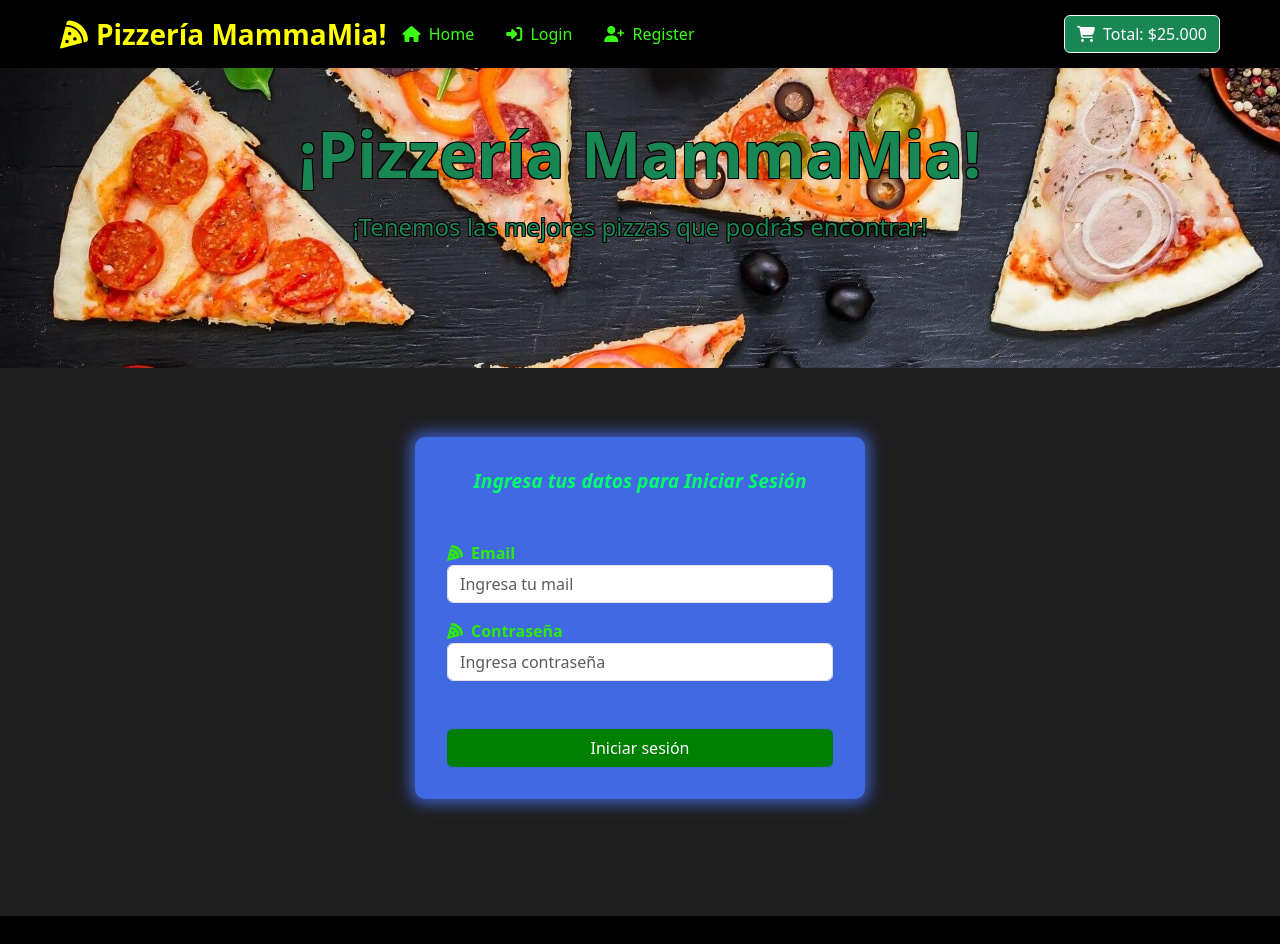
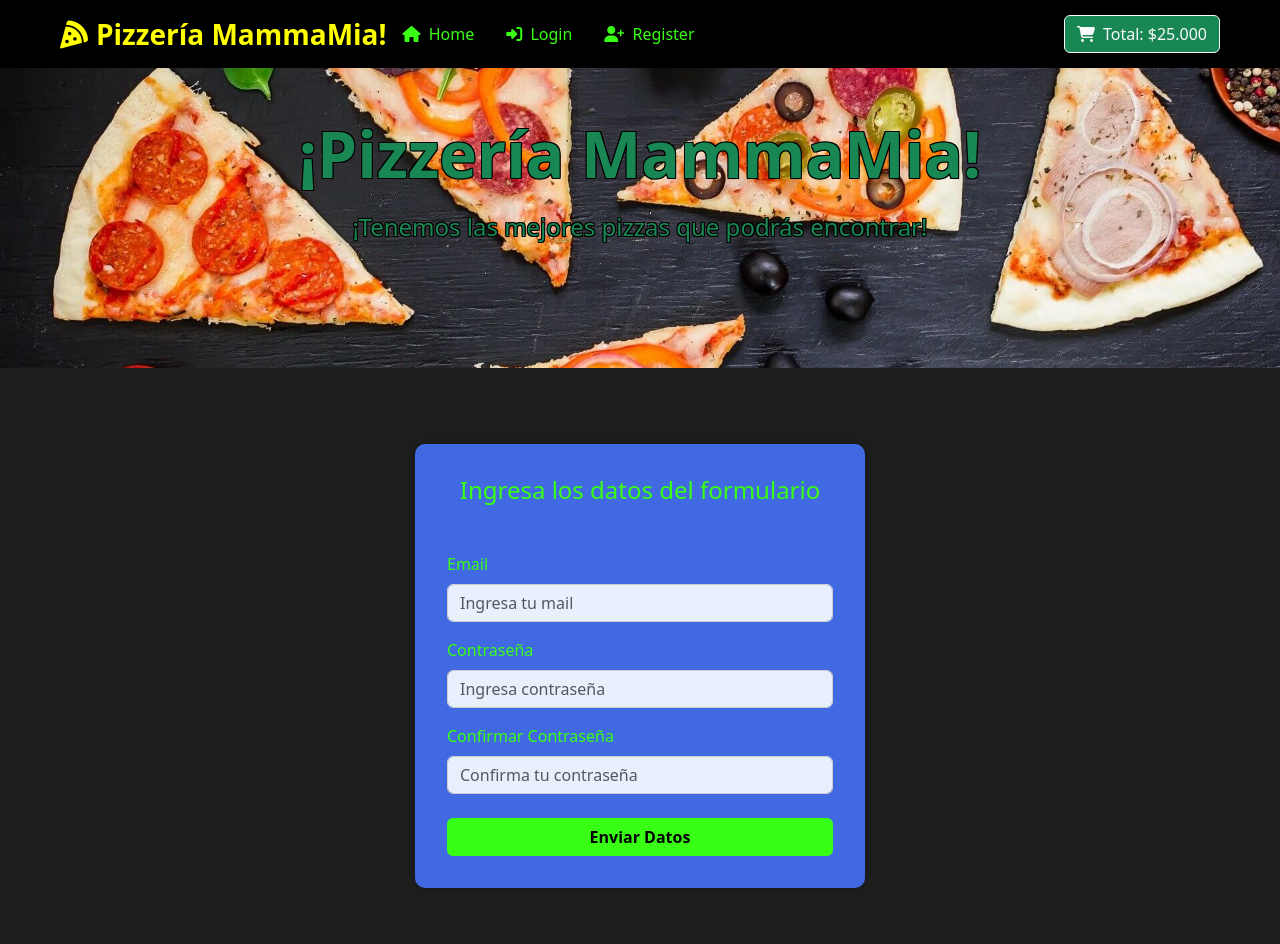
Before and after one commit to DiegoDeveloper7/Pizza-App-React, a React (Vite) app: page / in a window 1280 px wide. Shown: the top 944 px of the page. Built offline with nearby package versions, Linux system fonts and the light colour scheme.

Commit message:
15. modificacion componente Register password d2

```diff
--- a/src/App.jsx
+++ b/src/App.jsx
@@ -14,8 +14,8 @@ function App() {
     <Header />
      <main>
       {/* <Home /> */}
-      {/* <Register/>*/}
-          <Login/>
+      <Register/>
+        {/* <Login/>*/}
       </main>
     <Footer />
   </div>
--- a/src/assets/estilos/estilos.css
+++ b/src/assets/estilos/estilos.css
@@ -90,7 +90,7 @@ main {
 /*** BLOQUE DEL COMPONENTE REGISTER ***/
 
 /* Fondo azul rey al contenedor */
-.form-container {
+.form-container-register {
   height: 500px;             /* altura fija más razonable */
   width: 100%;               /* ancho completo del contenedor */
   display: flex;
@@ -100,18 +100,20 @@ main {
   padding: 2rem;
 }
 
-.form-container h2 {
+.form-container-register h2 {
   font-size: 1.5rem;
+  color: #39FF14;
 
 }
 /* Formulario en sí */
-.form-box {
+.form-body-register {
   background-color:#4169E1; /* blanco translúcido suave */
   padding: 2rem;
   width: 100%;
   max-width: 450px; /* control del ancho del formulario */
   border-radius: 10px;
   box-shadow: 0 0 10px rgba(0, 0, 0, 0.3);
+  color: #39ff14;
 }
 
 /* Estilo de los campos input */
--- a/src/components/Register.jsx
+++ b/src/components/Register.jsx
@@ -26,11 +26,14 @@ if (!email || !password || !confirmPassword) {
     return;
   }
 
-  if (password.length < 6) {
+  // Validación avanzada de contraseña
+  const passwordRegex = /^(?=.*[A-Z])(?=.*\d)(?=.*[!@#$%^&*()_+{}\[\]:;<>,.?~\\/-]).{6,10}$/;
+
+  if (!passwordRegex.test(password)) {
     Swal.fire({
       icon: 'error',
       title: 'Contraseña muy corta',
-      text: 'La contraseña debe tener al menos 6 caracteres.',
+      text: 'La contraseña debe tener al entre 6 y 10 caracteres, al menos un numero, y un caracter especial.',
     });
     return;
   }
@@ -62,23 +65,32 @@ if (!email || !password || !confirmPassword) {
   };
 
   return (
-        <div className="form-container container py-5">
-    <form onSubmit={handleSubmit} className="form-box">
-        <h2 className="text-center mb-5 text-white ">Ingresa los datos del formulario</h2>
+
+   <div className="form-container-register container py-5 mt-5">
+
+    <form onSubmit={handleSubmit} className="form-body-register">
+        <h2 className="text-center mb-5  ">Ingresa los datos del formulario</h2>
+
         <div className="mb-3">
-          <label className="form-label text-white">Email</label>
-          <input type="email" className="form-control input-field" value={email} onChange={(e) => setEmail(e.target.value)} />
+          <label className="form-label ">Email</label>
+          <input type="email" className="form-control input-field" placeholder="Ingresa tu mail" value={email} onChange={(e) => setEmail(e.target.value)} />
         </div>
+
         <div className="mb-3">
-          <label className="form-label text-white">Contraseña</label>
-          <input type="password" className="form-control input-field" value={password} onChange={(e) => setPassword(e.target.value)} />
+          <label className="form-label ">Contraseña</label>
+          <input type="password" className="form-control input-field"  placeholder="Ingresa contraseña" value={password} onChange={(e) => setPassword(e.target.value)} />
         </div>
+
         <div className="mb-4">
-          <label className="form-label text-white">Confirmar Contraseña</label>
-          <input type="password" className="form-control input-field" value={confirmPassword} onChange={(e) => setConfirmPassword(e.target.value)} />
+          <label className="form-label ">Confirmar Contraseña</label>
+          <input type="password" className="form-control input-field" placeholder="Confirma tu contraseña" value={confirmPassword} onChange={(e) => setConfirmPassword(e.target.value)} />
         </div>
+
         <button type="submit" className="btn submit-btn w-100">Enviar Datos</button>
+
       </form>
-    </div>
+
+  </div>
+
   );
 };
```
